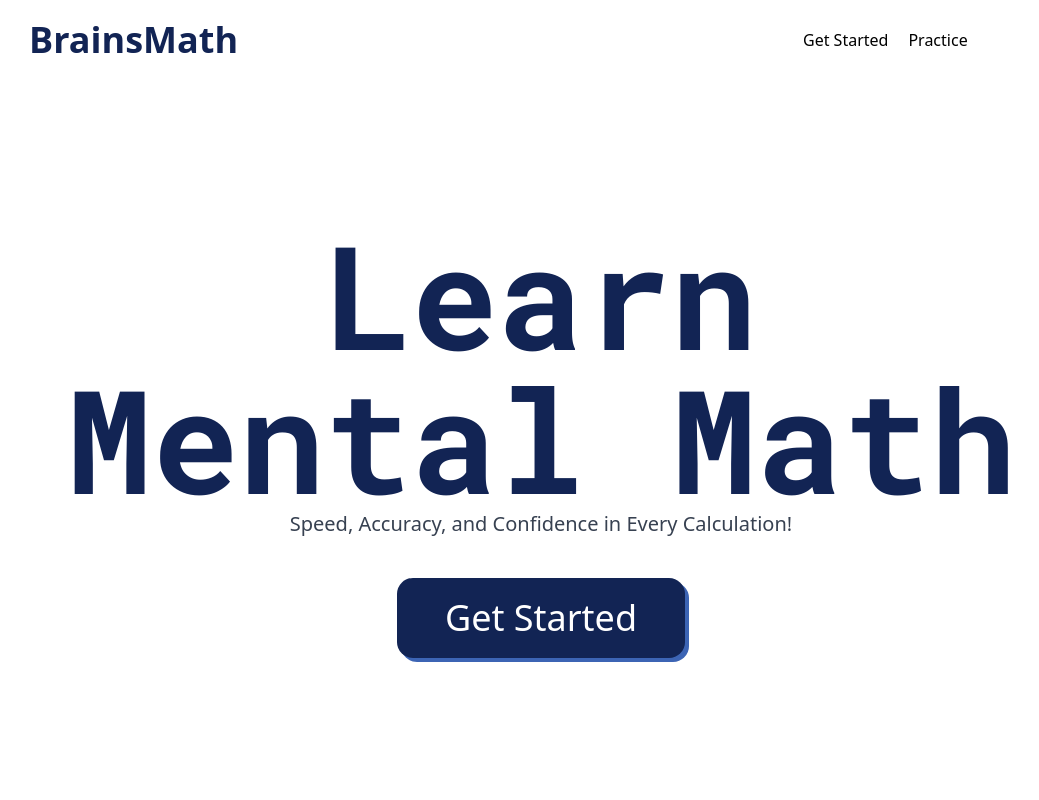
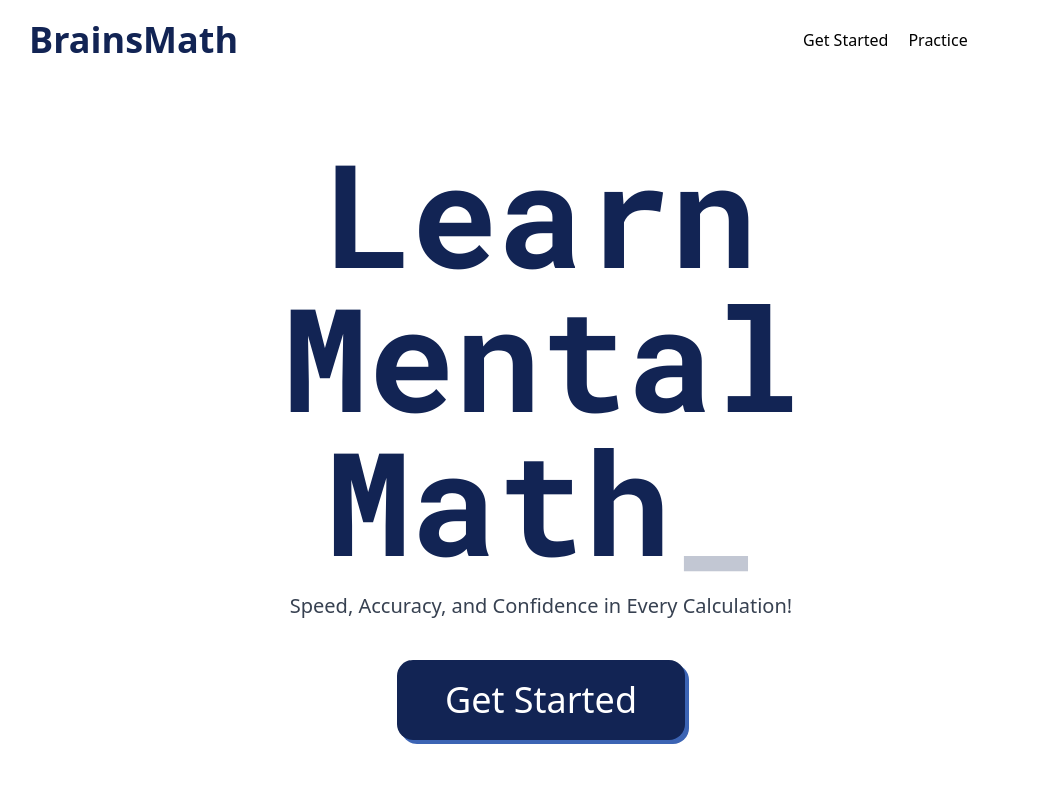
Before and after one commit to OM3X4/BrainsMath_Next, a Next.js app: page / in a window 1280 px wide. Shown: the top 800 px of the page, without its empty margins (99-1138 px from the left). Built offline with nearby package versions, Linux system fonts and the light colour scheme.

Commit message:
changed the lander text animation

```diff
--- a/app/page.jsx
+++ b/app/page.jsx
@@ -1,5 +1,6 @@
 /* eslint-disable */
 'use client'
+import { Typewriter } from 'react-simple-typewriter';
 import { Data } from "./Data/Collary";
 import { AiFillGithub } from "react-icons/ai";
 import { AiFillYoutube } from "react-icons/ai";
@@ -74,8 +75,15 @@ function Home() {
         <>
             <header className="flex items-center justify-center flex-col md:h-[calc(100vh-5rem)]">
                 <div className="flex items-center justify-center flex-col">
-                    <h1 className="text-navy text-5xl md:text-8xl lg:text-[9rem] font-bold font-Mono">Learn</h1>
-                    <h1 className="text-navy text-5xl md:text-8xl lg:text-[9rem] font-bold font-Mono">Mental Math</h1>
+                    <h1 className='text-navy text-5xl md:text-8xl lg:text-[9rem] font-bold font-Mono text-center mb-5 w-[80%]'>
+                        <Typewriter
+                            words={["Learn Mental Math"]}
+                            cursor
+                            loop={1}
+                            cursorStyle="_"
+                            typeSpeed={70}
+                        />
+                    </h1>
                 </div>
                 <p className="text-sm md:text-xl lg:text-xl text-gray">Speed, Accuracy, and Confidence in Every Calculation!</p>
                 <button
@@ -111,7 +119,7 @@ function Home() {
                     <h2 className="text-navy text-4xl md:text-7xl font-bold">What Will You Learn?</h2>
                     <div className="flex items-center justify-center mt-20 gap-5">
                         <figure className="w-1/3 -ml-40 mr-10">
-                            <img src="/Brain3.png" alt="Brain training concept" className=""/>
+                            <img src="/Brain3.png" alt="Brain training concept" className="" />
                         </figure>
                         <div className="w-2/3">
                             <div className="flex items-center justify-around text-xl text-white bg-lightNavy mb-10 rounded-full py-5">
--- a/package.json
+++ b/package.json
@@ -16,6 +16,7 @@
     "react-chartjs-2": "^5.3.0",
     "react-dom": "^19.0.0",
     "react-icons": "^5.4.0",
+    "react-simple-typewriter": "^5.0.1",
     "react-use-precision-timer": "^3.5.5"
   },
   "devDependencies": {
```
Also changed, not shown: 1 other file (tests, documents, lock files or other folders).
